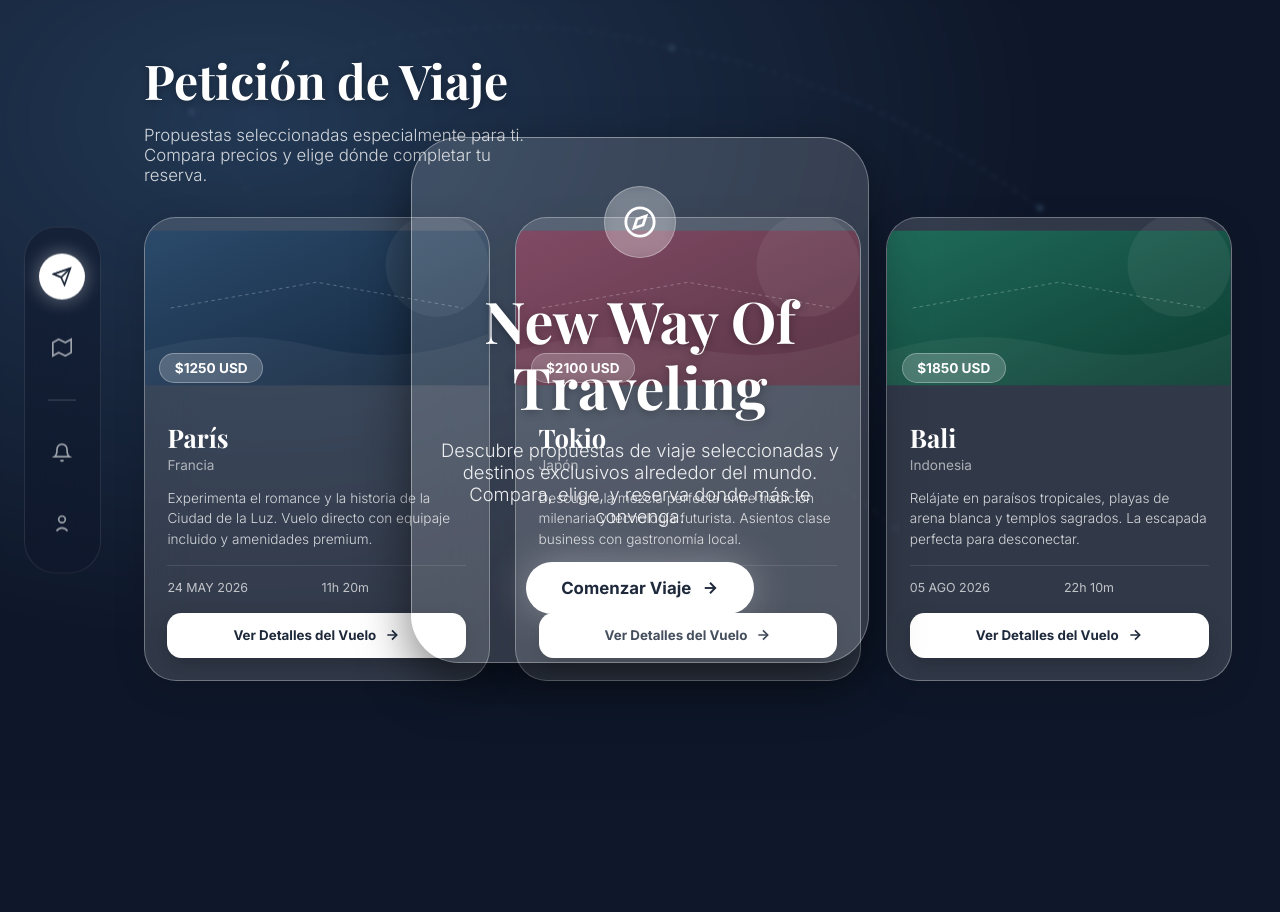
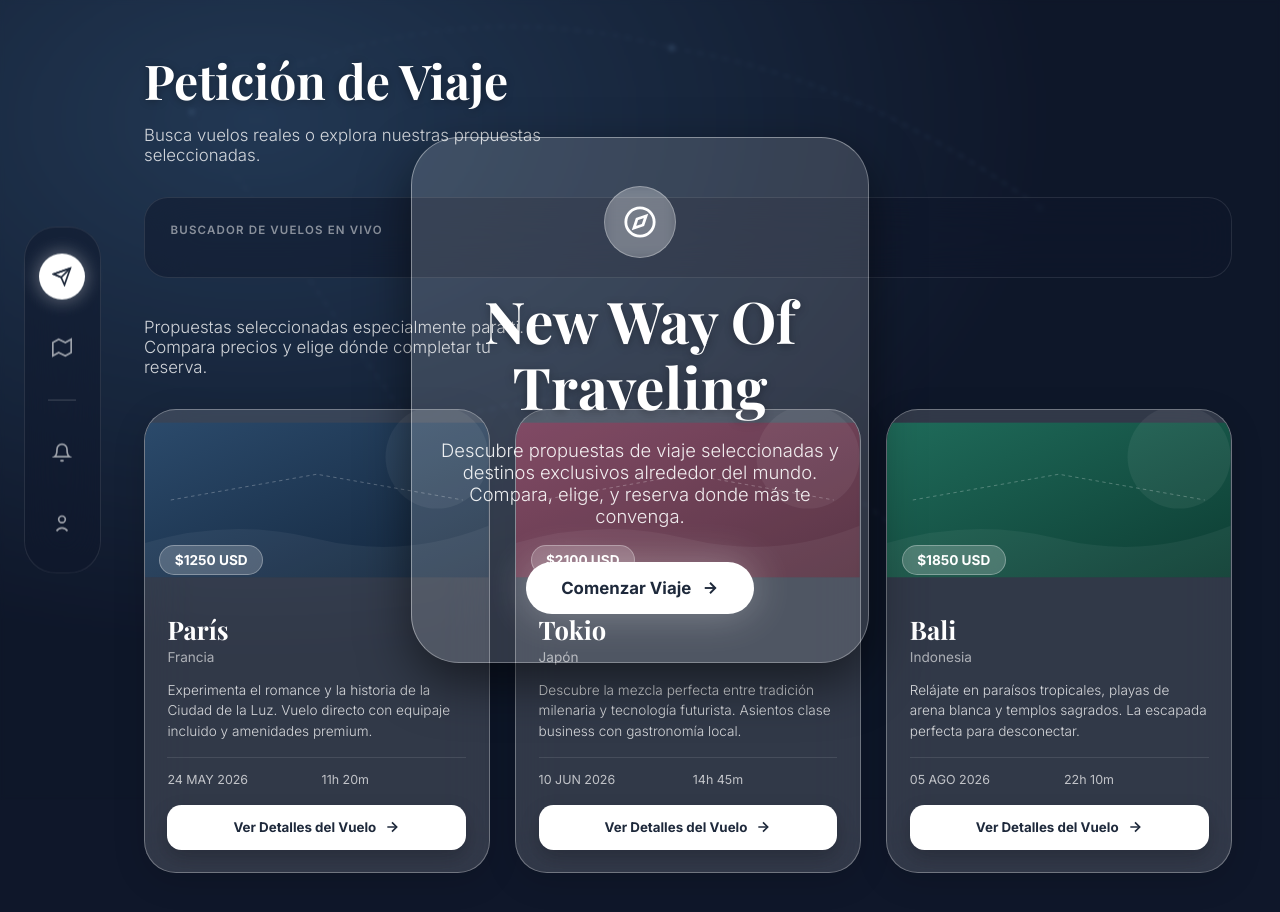
Before and after one commit to wiibi7030-cloud/viajes-premium, a plain HTML site: page index.html in a window 1280 px wide. Both pictures are taken after a click on the button 62 px from the left and 276 px from the top of the page. Before the commit the page ends 800 px from the top, so only its background shows below. Drawn offline with nearby package versions, Linux system fonts and the light colour scheme.

Commit message:
Add files via upload

```diff
--- a/index.html
+++ b/index.html
@@ -130,6 +130,21 @@
   /* ===== Propuestas ===== */
   .section-title { font-size: clamp(2rem, 5vw, 3rem); font-weight: 700; margin: 0 0 0.8rem; text-shadow: 0 1px 8px rgba(0,0,0,0.3); }
   .section-sub { color: rgba(255,255,255,0.8); font-size: 1.05rem; max-width: 40ch; margin: 0 0 2rem; font-weight: 300; }
+
+  .widget-wrap {
+    border-radius: 1.5rem;
+    padding: 1.6rem;
+    margin-bottom: 2.4rem;
+    overflow: hidden;
+  }
+  .widget-wrap .widget-label {
+    font-size: 0.72rem;
+    text-transform: uppercase;
+    letter-spacing: 0.1em;
+    color: rgba(255,255,255,0.5);
+    margin: 0 0 0.9rem;
+    font-weight: 600;
+  }
 
   .cards-grid { display: grid; grid-template-columns: 1fr; gap: 1.6rem; }
   @media (min-width: 900px) { .cards-grid { grid-template-columns: repeat(3, 1fr); } }
@@ -290,7 +305,14 @@
     <!-- PROPUESTAS -->
     <section class="view" id="view-propuestas">
       <h2 class="section-title serif">Petición de Viaje</h2>
-      <p class="section-sub">Propuestas seleccionadas especialmente para ti. Compara precios y elige dónde completar tu reserva.</p>
+      <p class="section-sub">Busca vuelos reales o explora nuestras propuestas seleccionadas.</p>
+
+      <div class="widget-wrap glass-dark">
+        <p class="widget-label">Buscador de vuelos en vivo</p>
+        <script async src="https://tpembd.com/content?currency=mxn&trs=581256&shmarker=785312&show_hotels=true&powered_by=true&locale=es&searchUrl=www.aviasales.com%2Fsearch&primary_override=%23FFFFFFff&color_button=%23FFBE3Aff&color_icons=%2332BADDff&dark=%23262626&light=%23FFFFFF&secondary=%230f172a&special=%23C4C4C4&color_focused=%2332a8dd&border_radius=0&no_labels=&plain=true&promo_id=7879&campaign_id=100" charset="utf-8"></script>
+      </div>
+
+      <p class="section-sub" style="margin-top:0.4rem;">Propuestas seleccionadas especialmente para ti. Compara precios y elige dónde completar tu reserva.</p>
       <div class="cards-grid" id="cardsGrid"></div>
     </section>
 
@@ -349,18 +371,18 @@
 const FLIGHT_DATA = [
   { id:1, city:'París', country:'Francia', iataFrom:'MEX', iataTo:'CDG', originCity:'Ciudad de México',
     hue:['#2b4a6b','#13263d'], price:1250, date:'24 MAY 2026', time:'08:30', flightNo:'TR 1024', seat:'12A',
-    duration:'11h 20m', airline:'Air France', site:'Expedia',
-    link:'https://www.expedia.mx/',
+    duration:'11h 20m', airline:'Air France', site:'Aviasales',
+    link:'https://aviasales.tpk.lu/6EgycCGa',
     description:'Experimenta el romance y la historia de la Ciudad de la Luz. Vuelo directo con equipaje incluido y amenidades premium.' },
   { id:2, city:'Tokio', country:'Japón', iataFrom:'MEX', iataTo:'HND', originCity:'Ciudad de México',
     hue:['#6b2b4a','#3d1326'], price:2100, date:'10 JUN 2026', time:'14:15', flightNo:'JL 0045', seat:'08F',
-    duration:'14h 45m', airline:'Japan Airlines', site:'Skyscanner',
-    link:'https://www.skyscanner.com.mx/',
+    duration:'14h 45m', airline:'Japan Airlines', site:'Aviasales',
+    link:'https://aviasales.tpk.lu/6EgycCGa',
     description:'Descubre la mezcla perfecta entre tradición milenaria y tecnología futurista. Asientos clase business con gastronomía local.' },
   { id:3, city:'Bali', country:'Indonesia', iataFrom:'MEX', iataTo:'DPS', originCity:'Ciudad de México',
     hue:['#1f6b5a','#0d3d33'], price:1850, date:'05 AGO 2026', time:'23:50', flightNo:'QR 0942', seat:'22C',
-    duration:'22h 10m', airline:'Qatar Airways', site:'Expedia',
-    link:'https://www.expedia.mx/',
+    duration:'22h 10m', airline:'Qatar Airways', site:'Aviasales',
+    link:'https://aviasales.tpk.lu/6EgycCGa',
     description:'Relájate en paraísos tropicales, playas de arena blanca y templos sagrados. La escapada perfecta para desconectar.' }
 ];
 
```
